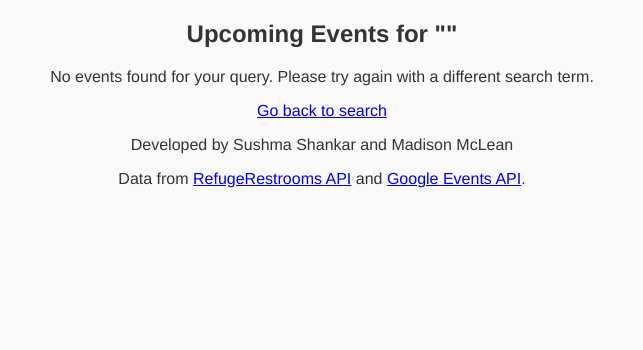
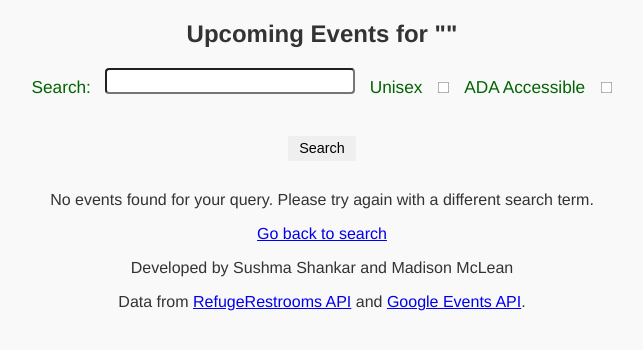
Before and after one commit to sushmakshankar/HCDE-310-GottaGo, a Flask app: template templates/search_results.html in a window 1280 px wide. Shown: the part 168-518 px from the top of the page, without its empty margins (318-961 px from the left). Run offline with Flask 3, Linux system fonts and the light colour scheme; the template is opened without the code that fills it, so the values that code supplies are empty.

Commit message:
added the ability to regenerate search

```diff
--- a/templates/search_results.html
+++ b/templates/search_results.html
@@ -1,13 +1,33 @@
 {% extends "base.html" %}
 {% block content %}
     <h2>Upcoming Events for "{{ query }}"</h2>
+<!--search for another event -->
+    <form action="/search" method="GET"
+          style="display: flex; flex-direction: column; align-items: center; gap: 1em; font-size: 0.9em;">
+        <div style="display: flex; align-items: center; gap: 1em; justify-content: center;">
+            <label for="event" style="margin: 0;">Search:</label>
+            <input type="text" id="event" name="event" class="input-box"
+                   style="width: 250px; padding: 0.3em; font-size: 0.9em; box-sizing: border-box;">
+
+            <label for="unisex" style="margin: 0;">Unisex</label>
+            <input type="checkbox" id="unisex" name="unisex" value="true" style="margin: 0; transform: scale(0.9);">
+
+            <label for="ada" style="margin: 0;">ADA Accessible</label>
+            <input type="checkbox" id="ada" name="ada" value="true" style="margin: 0; transform: scale(0.9);">
+        </div>
+
+        <!-- Submit button -->
+        <button type="submit" style="padding: 0.3em 0.8em; font-size: 1em;">Search</button>
+    </form>
+
+
     {% if events and events|length > 0 %}
         <ul>
             {% for event in events %}
                 <li>
                     <h3>{{ event['title'] }}</h3>
                     <p><strong>Description:</strong> {{ event['description'] }}</p>
-                    <p><strong>Location:</strong> {{ event['address'] }}</p>
+                    <p><strong>Location:</strong> {{ event['address'] | join(', ') }}</p>
                     <a href="bathroom_results?event_id={{ event.id }}">See Restrooms</a>
                 </li>
                 <hr> <!--adds a line between events-->
```
Also changed, not shown: templates/index.html (line endings or trailing spaces).
